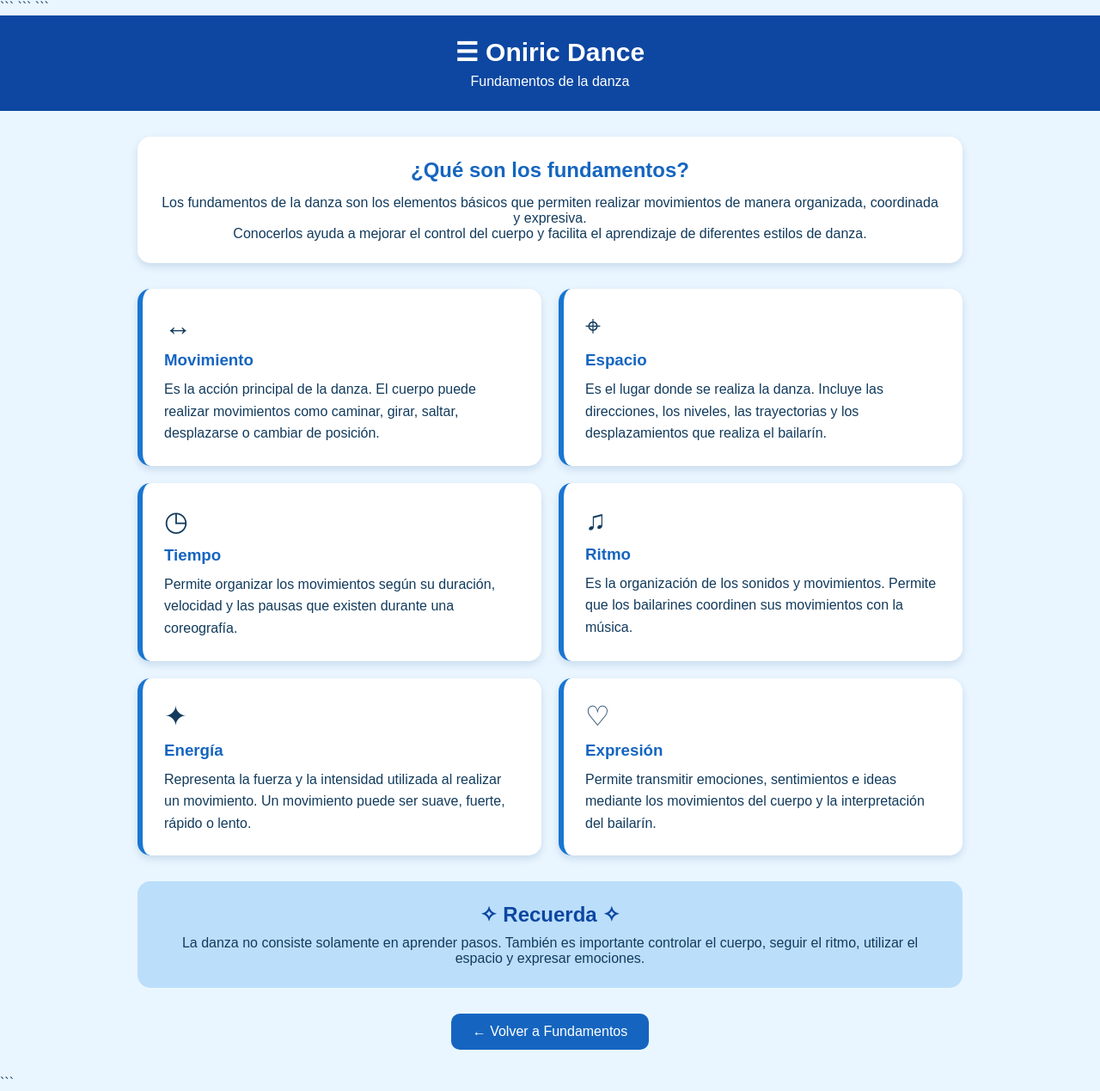
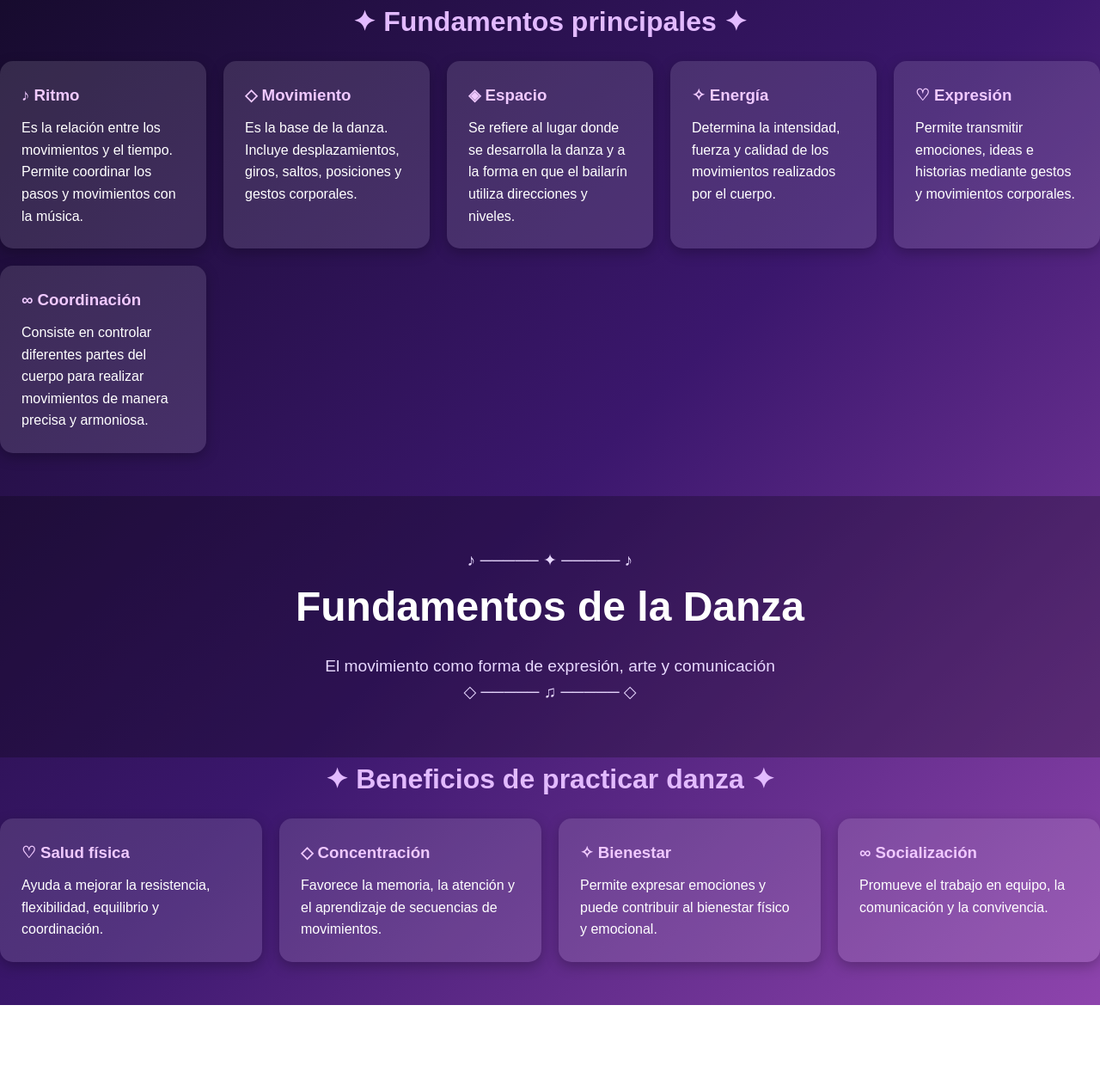
Before and after one commit to sarabohorquez-lang/onirico, a plain HTML site: page F.html in a window 1280 px wide. Shown: the whole page at 86% size. After the commit the page ends 1169 px from the top, so only its background shows below. Drawn offline with Linux system fonts and the light colour scheme.

Commit message:
Refactor F.html with new styles and layout
Updated the HTML structure and styles for better aesthetics and functionality.

````diff
--- a/F.html
+++ b/F.html
@@ -1,19 +1,11 @@
 <!DOCTYPE html>
-
 <html lang="es">
-
 <head>
     <meta charset="UTF-8">
     <meta name="viewport" content="width=device-width, initial-scale=1.0">
-
-```
-<title>Fundamentos de la Danza - Oniric Dance</title>
+    <title>Fundamentos de la Danza</title>
 
     <style>
-    /* =========================
-       ESTILO GENERAL
-    ========================= */
-
         * {
             margin: 0;
             padding: 0;
@@ -22,329 +14,224 @@
 
         body {
             font-family: Arial, sans-serif;
-        background-color: #eaf6ff;
-        color: #123b5d;
+            background: linear-gradient(135deg, #170b2e, #3b176d, #8e44ad);
+            color: white;
+            line-height: 1.6;
         }
 
-
-    /* =========================
-       ENCABEZADO
-    ========================= */
-
         header {
-        background-color: #0d47a1;
-        color: white;
             text-align: center;
-        padding: 25px 15px;
+            padding: 60px 20px;
+            background: rgba(0, 0, 0, 0.25);
         }
 
         header h1 {
-        font-size: 30px;
+            font-size: 3rem;
+            margin-bottom: 15px;
         }
 
         header p {
-        margin-top: 8px;
-        font-size: 16px;
+            font-size: 1.2rem;
+            color: #e8d9ff;
         }
 
-
-    /* =========================
-       CONTENIDO
-    ========================= */
-
-    main {
-        max-width: 1000px;
-        margin: auto;
-        padding: 30px 20px;
-    }
-
-    .introduccion {
-        background-color: white;
-        padding: 25px;
-        border-radius: 15px;
-        margin-bottom: 30px;
-        box-shadow: 0 4px 10px rgba(0, 70, 130, 0.15);
+        nav {
+            background: rgba(0, 0, 0, 0.35);
+            padding: 15px;
             text-align: center;
         }
 
-    .introduccion h2 {
-        color: #1565c0;
-        margin-bottom: 15px;
+        nav a {
+            color: white;
+            text-decoration: none;
+            margin: 0 15px;
+            font-weight: bold;
         }
 
+        nav a:hover {
+            color: #d8a7ff;
+        }
 
-    /* =========================
-       TARJETAS
-    ========================= */
+        main {
+            max-width: 1100px;
+            margin: auto;
+            padding: 40px 20px;
+        }
 
-    .fundamentos {
+        section {
+            margin-bottom: 50px;
+        }
+
+        h2 {
+            color: #e2baff;
+            font-size: 2rem;
+            margin-bottom: 20px;
+            text-align: center;
+        }
+
+        .intro {
+            text-align: center;
+            font-size: 1.1rem;
+            max-width: 800px;
+            margin: auto;
+        }
+
+        .cards {
             display: grid;
-        grid-template-columns: repeat(2, 1fr);
+            grid-template-columns: repeat(auto-fit, minmax(220px, 1fr));
             gap: 20px;
         }
 
-    .tarjeta {
-        background-color: white;
+        .card {
+            background: rgba(255, 255, 255, 0.12);
             padding: 25px;
             border-radius: 15px;
-        border-left: 6px solid #1976d2;
-        box-shadow: 0 4px 10px rgba(0, 70, 130, 0.15);
+            box-shadow: 0 5px 15px rgba(0,0,0,0.25);
+            transition: transform 0.3s;
         }
 
-    .tarjeta .emoji {
-        font-size: 32px;
-        display: block;
+        .card:hover {
+            transform: translateY(-8px);
+        }
+
+        .card h3 {
+            color: #f0c9ff;
             margin-bottom: 10px;
         }
 
-    .tarjeta h3 {
-        color: #1565c0;
+        .elementos {
+            background: rgba(0, 0, 0, 0.2);
+            padding: 30px;
+            border-radius: 15px;
+        }
+
+        ul {
+            margin-left: 25px;
+        }
+
+        li {
             margin-bottom: 10px;
         }
 
-    .tarjeta p {
-        line-height: 1.6;
+        footer {
+            text-align: center;
+            padding: 25px;
+            background: rgba(0, 0, 0, 0.35);
+            color: #ddd;
         }
 
-
-    /* =========================
-       CONSEJO
-    ========================= */
-
-    .consejo {
-        margin-top: 30px;
-        background-color: #bbdefb;
-        padding: 25px;
-        border-radius: 15px;
-        text-align: center;
+        @media (max-width: 600px) {
+            header h1 {
+                font-size: 2.2rem;
             }
 
-    .consejo h2 {
-        color: #0d47a1;
-        margin-bottom: 10px;
-    }
-
-
-    /* =========================
-       BOTÓN
-    ========================= */
-
-    .volver {
+            nav a {
                 display: block;
-        width: fit-content;
-        margin: 30px auto 0;
-        padding: 12px 25px;
-
-        background-color: #1565c0;
-        color: white;
-
-        text-decoration: none;
-        border-radius: 10px;
-
-        transition: 0.3s;
-    }
-
-    .volver:hover {
-        background-color: #0d47a1;
-    }
-
-
-    /* =========================
-       CELULAR
-    ========================= */
-
-    @media (max-width: 600px) {
-
-        header h1 {
-            font-size: 24px;
-        }
-
-        .fundamentos {
-            grid-template-columns: 1fr;
-        }
-
-        main {
-            padding: 20px 15px;
+                margin: 8px;
             }
         }
+    </style>
+    <section id="fundamentos">
+    <h2>✦ Fundamentos principales ✦</h2>
 
-</style>
-```
+    <div class="cards">
 
-</head>
+        <div class="card">
+            <h3>♪ Ritmo</h3>
+            <p>
+                Es la relación entre los movimientos y el tiempo.
+                Permite coordinar los pasos y movimientos con la música.
+            </p>
+        </div>
 
-<body>
+        <div class="card">
+            <h3>◇ Movimiento</h3>
+            <p>
+                Es la base de la danza. Incluye desplazamientos, giros,
+                saltos, posiciones y gestos corporales.
+            </p>
+        </div>
 
-```
-<!-- ENCABEZADO -->
+        <div class="card">
+            <h3>◈ Espacio</h3>
+            <p>
+                Se refiere al lugar donde se desarrolla la danza y a la
+                forma en que el bailarín utiliza direcciones y niveles.
+            </p>
+        </div>
 
+        <div class="card">
+            <h3>✧ Energía</h3>
+            <p>
+                Determina la intensidad, fuerza y calidad de los movimientos
+                realizados por el cuerpo.
+            </p>
+        </div>
+
+        <div class="card">
+            <h3>♡ Expresión</h3>
+            <p>
+                Permite transmitir emociones, ideas e historias mediante
+                gestos y movimientos corporales.
+            </p>
+        </div>
+
+        <div class="card">
+            <h3>∞ Coordinación</h3>
+            <p>
+                Consiste en controlar diferentes partes del cuerpo para
+                realizar movimientos de manera precisa y armoniosa.
+            </p>
+        </div>
+
+    </div>
+</section>
 <header>
+    <p class="decoracion">♪ ───── ✦ ───── ♪</p>
+    <h1>Fundamentos de la Danza</h1>
+    <p>El movimiento como forma de expresión, arte y comunicación</p>
+    <p class="decoracion">◇ ───── ♫ ───── ◇</p>
+</header>
+<section id="beneficios">
+    <h2>✦ Beneficios de practicar danza ✦</h2>
 
-    <h1>☰ Oniric Dance</h1>
+    <div class="cards">
 
-    <p>Fundamentos de la danza</p>
+        <div class="card">
+            <h3>♡ Salud física</h3>
+            <p>
+                Ayuda a mejorar la resistencia, flexibilidad, equilibrio
+                y coordinación.
+            </p>
+        </div>
 
-</header>
+        <div class="card">
+            <h3>◇ Concentración</h3>
+            <p>
+                Favorece la memoria, la atención y el aprendizaje de
+                secuencias de movimientos.
+            </p>
+        </div>
 
+        <div class="card">
+            <h3>✧ Bienestar</h3>
+            <p>
+                Permite expresar emociones y puede contribuir al bienestar
+                físico y emocional.
+            </p>
+        </div>
 
-<main>
+        <div class="card">
+            <h3>∞ Socialización</h3>
+            <p>
+                Promueve el trabajo en equipo, la comunicación y la
+                convivencia.
+            </p>
+        </div>
 
-    <!-- INTRODUCCIÓN -->
-
-    <section class="introduccion">
-
-        <h2>¿Qué son los fundamentos?</h2>
-
-        <p>
-            Los fundamentos de la danza son los elementos básicos
-            que permiten realizar movimientos de manera organizada,
-            coordinada y expresiva.
-        </p>
-
-        <p>
-            Conocerlos ayuda a mejorar el control del cuerpo y facilita
-            el aprendizaje de diferentes estilos de danza.
-        </p>
-
+    </div>
 </section>
 
-
-    <!-- FUNDAMENTOS -->
-
-    <section class="fundamentos">
-
-
-        <!-- MOVIMIENTO -->
-
-        <article class="tarjeta">
-
-            <span class="emoji">↔</span>
-
-            <h3>Movimiento</h3>
-
-            <p>
-                Es la acción principal de la danza. El cuerpo puede
-                realizar movimientos como caminar, girar, saltar,
-                desplazarse o cambiar de posición.
-            </p>
-
-        </article>
-
-
-        <!-- ESPACIO -->
-
-        <article class="tarjeta">
-
-            <span class="emoji">⌖</span>
-
-            <h3>Espacio</h3>
-
-            <p>
-                Es el lugar donde se realiza la danza. Incluye las
-                direcciones, los niveles, las trayectorias y los
-                desplazamientos que realiza el bailarín.
-            </p>
-
-        </article>
-
-
-        <!-- TIEMPO -->
-
-        <article class="tarjeta">
-
-            <span class="emoji">◷</span>
-
-            <h3>Tiempo</h3>
-
-            <p>
-                Permite organizar los movimientos según su duración,
-                velocidad y las pausas que existen durante una
-                coreografía.
-            </p>
-
-        </article>
-
-
-        <!-- RITMO -->
-
-        <article class="tarjeta">
-
-            <span class="emoji">♫</span>
-
-            <h3>Ritmo</h3>
-
-            <p>
-                Es la organización de los sonidos y movimientos.
-                Permite que los bailarines coordinen sus movimientos
-                con la música.
-            </p>
-
-        </article>
-
-
-        <!-- ENERGÍA -->
-
-        <article class="tarjeta">
-
-            <span class="emoji">✦</span>
-
-            <h3>Energía</h3>
-
-            <p>
-                Representa la fuerza y la intensidad utilizada al
-                realizar un movimiento. Un movimiento puede ser
-                suave, fuerte, rápido o lento.
-            </p>
-
-        </article>
-
-
-        <!-- EXPRESIÓN -->
-
-        <article class="tarjeta">
-
-            <span class="emoji">♡</span>
-
-            <h3>Expresión</h3>
-
-            <p>
-                Permite transmitir emociones, sentimientos e ideas
-                mediante los movimientos del cuerpo y la interpretación
-                del bailarín.
-            </p>
-
-        </article>
-
-    </section>
-
-
-    <!-- CONSEJO -->
-
-    <section class="consejo">
-
-        <h2>✧ Recuerda ✧</h2>
-
-        <p>
-            La danza no consiste solamente en aprender pasos.
-            También es importante controlar el cuerpo, seguir el ritmo,
-            utilizar el espacio y expresar emociones.
-        </p>
-
-    </section>
-
-
-    <!-- VOLVER -->
-
-    <a href="F.html" class="volver">
-        ← Volver a Fundamentos
-    </a>
-
-</main>
-```
-
-</body>
-
-</html>
 
 
 </body>
````
Lines whose indentation alone changed are shown as unchanged.
